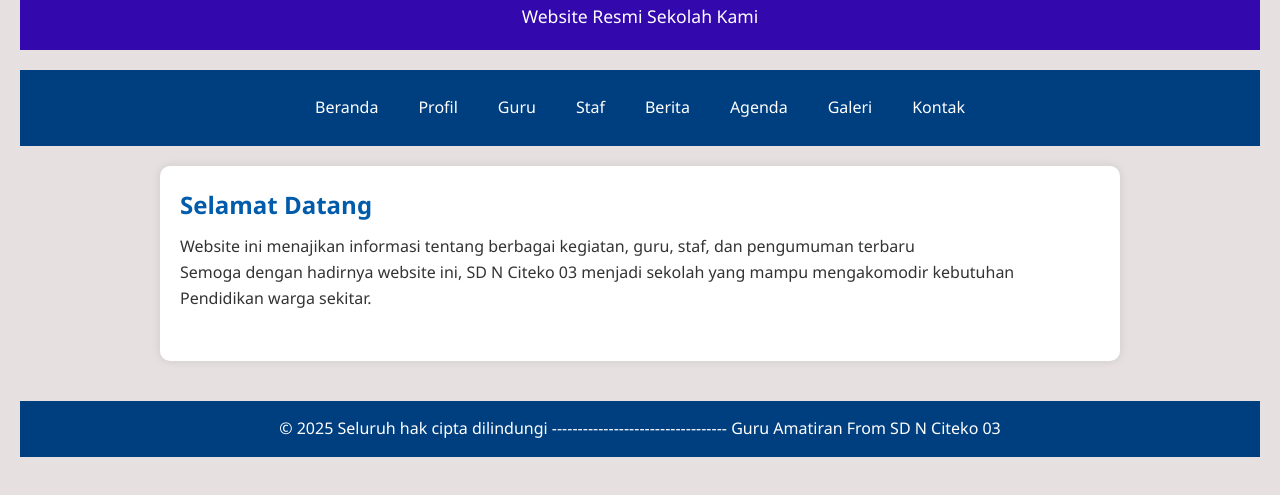
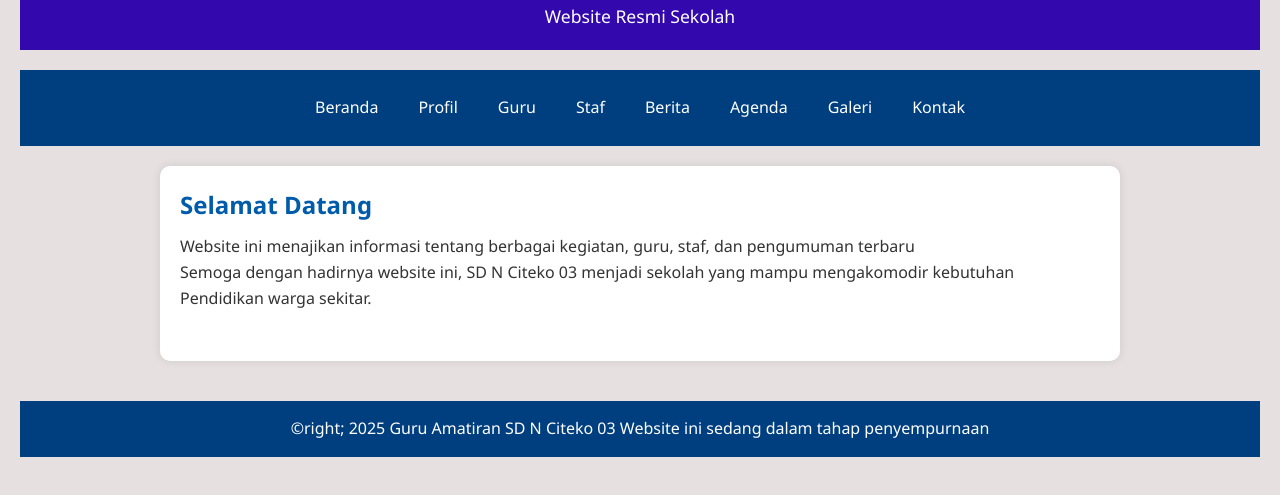
Before and after one commit to citeko/sdnciteko03, a plain HTML site: page index.html in a window 1280 px wide. Shown: the part 69-564 px from the top of the page. Drawn offline with Linux system fonts and the light colour scheme.

Commit message:
Update index.html

```diff
--- a/index.html
+++ b/index.html
@@ -8,7 +8,7 @@
 <body>
     <header>
         <h1>SD Negeri Citeko 03</h1>
-        <p>Website Resmi Sekolah Kami</p>
+        <p>Website Resmi Sekolah</p>
     </header>
     <nav>
         <a href="index.html">Beranda</a>
@@ -25,11 +25,11 @@
             <h2>Selamat Datang</h2>
             <p>Website ini menajikan informasi tentang berbagai kegiatan, guru, staf, dan pengumuman terbaru</p>
             <p>Semoga dengan hadirnya website ini, SD N Citeko 03 menjadi sekolah yang mampu mengakomodir kebutuhan Pendidikan warga sekitar.</p>
-
         </section>
     </main>
     <footer>
-        &copy; 2025 Seluruh hak cipta dilindungi ---------------------------------- Guru Amatiran From SD N Citeko 03
+        &copyright; 2025 Guru Amatiran SD N Citeko 03
+        Website ini sedang dalam tahap penyempurnaan
     </footer>
 </body>
 </html>
```
